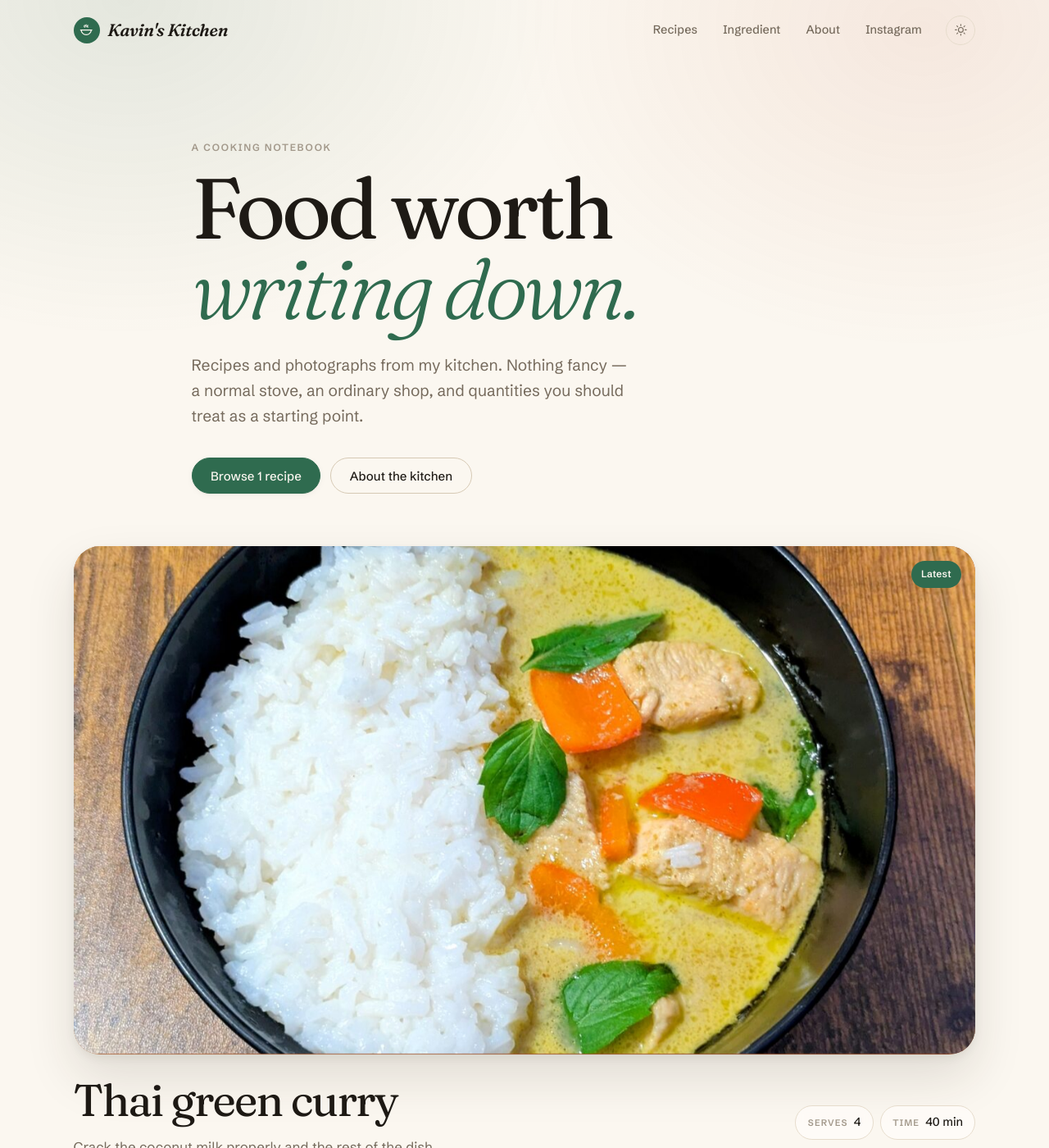
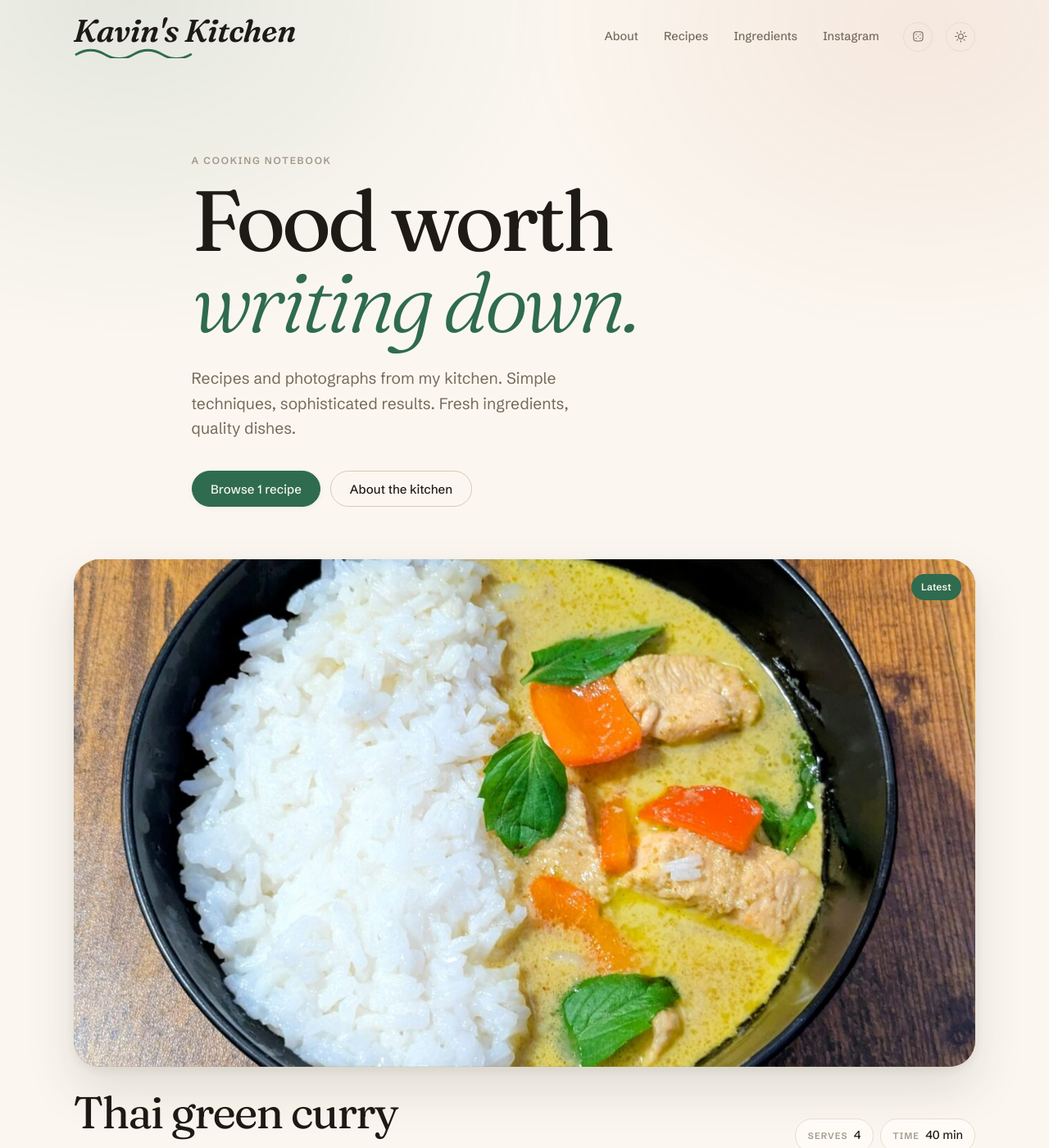
Before and after one commit to kavink7/kcooks-recipes, a Jekyll site: the page built from index.html, in a window 1280 px wide and 1400 px high. Shown: the whole window at 82% size. Built offline with Jekyll 4.4.1, drawn with Linux system fonts in a browser that asks for light colours.

Commit message:
new features and some fixes

```diff
--- a/_includes/masthead.html
+++ b/_includes/masthead.html
@@ -1,24 +1,31 @@
 <header class="masthead">
   <div class="masthead__inner wrap">
     <a class="wordmark" href="{{ '/' | relative_url }}">
-      <span class="wordmark__mark" aria-hidden="true">
-        <svg viewBox="0 0 24 24" fill="none" stroke="currentColor" stroke-width="1.6" stroke-linecap="round" stroke-linejoin="round">
-          <path d="M4 12.5c0 4.14 3.58 7.5 8 7.5s8-3.36 8-7.5"/>
-          <path d="M3 12.5h18"/>
-          <path d="M9.5 8c-.9-.9-.9-2.1 0-3M12 7.3c-.9-.9-.9-2.1 0-3M14.5 8c-.9-.9-.9-2.1 0-3"/>
-        </svg>
-      </span>
       <span class="wordmark__text">{{ site.title }}</span>
+      <svg class="wordmark__flourish" viewBox="0 0 142 14" preserveAspectRatio="none" fill="none" stroke="currentColor" stroke-width="3" stroke-linecap="round" aria-hidden="true">
+        <path d="M3 9 Q 20 -2 37 9 T 71 9 T 105 9 T 139 9"/>
+      </svg>
     </a>
 
     <nav class="nav" aria-label="Primary">
+      <a href="{{ '/about/' | relative_url }}"{% if page.url == '/about/' %} aria-current="page"{% endif %}>About</a>
       <a href="{{ '/recipes/' | relative_url }}"{% if page.url contains '/recipes' %} aria-current="page"{% endif %}>Recipes</a>
-      <a href="{{ '/ingredient-of-the-day/' | relative_url }}"{% if page.url == '/ingredient-of-the-day/' %} aria-current="page"{% endif %}>Ingredient</a>
-      <a href="{{ '/about/' | relative_url }}"{% if page.url == '/about/' %} aria-current="page"{% endif %}>About</a>
+      <a href="{{ '/ingredient-of-the-day/' | relative_url }}"{% if page.url == '/ingredient-of-the-day/' %} aria-current="page"{% endif %}>Ingredients</a>
       {%- if site.instagram and site.instagram != '' %}
       <a class="nav__out" href="https://instagram.com/{{ site.instagram }}" rel="me noopener">Instagram</a>
       {%- endif %}
     </nav>
+
+    <button class="shuffle" type="button" data-random-recipe aria-label="Take me to a random recipe">
+      <svg viewBox="0 0 24 24" fill="none" stroke="currentColor" stroke-width="1.6" stroke-linecap="round" stroke-linejoin="round" aria-hidden="true">
+        <rect x="4" y="4" width="16" height="16" rx="4.5"/>
+        <circle cx="8.5" cy="8.5" r="1.1" fill="currentColor" stroke="none"/>
+        <circle cx="15.5" cy="8.5" r="1.1" fill="currentColor" stroke="none"/>
+        <circle cx="12" cy="12" r="1.1" fill="currentColor" stroke="none"/>
+        <circle cx="8.5" cy="15.5" r="1.1" fill="currentColor" stroke="none"/>
+        <circle cx="15.5" cy="15.5" r="1.1" fill="currentColor" stroke="none"/>
+      </svg>
+    </button>
 
     <button class="themetoggle" type="button" data-theme-toggle aria-label="Switch between light and dark">
       <svg class="themetoggle__sun" viewBox="0 0 24 24" fill="none" stroke="currentColor" stroke-width="1.6" stroke-linecap="round" aria-hidden="true">
--- a/_layouts/default.html
+++ b/_layouts/default.html
@@ -6,6 +6,7 @@
   {% include masthead.html %}
   <main id="main">{{ content }}</main>
   {% include colophon.html %}
+  <script type="application/json" id="recipe-index">[{% for r in site.recipes %}{{ r.url | relative_url | jsonify }}{% unless forloop.last %},{% endunless %}{% endfor %}]</script>
   <script src="{{ '/assets/js/site.js' | relative_url }}" defer></script>
 </body>
 </html>
--- a/assets/css/main.css
+++ b/assets/css/main.css
@@ -334,32 +334,34 @@ a { color: inherit; text-decoration: none; }
 
 .wordmark {
   display: inline-flex;
-  align-items: center;
-  gap: 0.6rem;
+  flex-direction: column;
+  align-items: flex-start;
+  gap: 0.15rem;
   margin-right: auto;
+  font-size: clamp(1.8rem, 3vw, 2.4rem);
+  transition: font-size 260ms var(--ease);
 }
-.wordmark__mark {
-  display: grid;
-  place-items: center;
-  width: 2rem;
-  height: 2rem;
-  flex: none;
-  border-radius: 50%;
-  background: var(--accent);
-  color: var(--paper);
-  transition: transform 300ms var(--ease);
-}
-.wordmark__mark svg { width: 1.15rem; height: 1.15rem; }
-.wordmark:hover .wordmark__mark { transform: rotate(-8deg) scale(1.05); }
 
 .wordmark__text {
   font-family: var(--font-display);
   font-style: italic;
   font-weight: 600;
-  font-size: 1.3rem;
+  font-size: 1em;
+  line-height: 1;
   letter-spacing: -0.01em;
-  font-variation-settings: "SOFT" 60, "WONK" 1;
+  color: var(--ink);
+  font-variation-settings: "SOFT" 80, "WONK" 1;
 }
+
+.wordmark__flourish {
+  width: 3.8em;
+  height: 0.34em;
+  color: var(--accent);
+  transition: transform 320ms var(--ease);
+}
+.wordmark:hover .wordmark__flourish { transform: translateY(1px) scaleX(1.06); }
+
+.masthead.is-stuck .wordmark { font-size: clamp(1.4rem, 2vw, 1.7rem); }
 
 .nav {
   display: flex;
@@ -380,6 +382,7 @@ a { color: inherit; text-decoration: none; }
   background: var(--accent-soft);
 }
 
+.shuffle,
 .themetoggle {
   display: grid;
   place-items: center;
@@ -394,6 +397,10 @@ a { color: inherit; text-decoration: none; }
   cursor: pointer;
   transition: color 180ms var(--ease), border-color 180ms var(--ease), transform 300ms var(--ease);
 }
+.shuffle svg { width: 1.05rem; height: 1.05rem; }
+.shuffle:hover { color: var(--accent-ink); border-color: var(--accent); transform: rotate(-14deg) scale(1.08); }
+.shuffle:active { transform: rotate(8deg) scale(0.92); }
+
 .themetoggle:hover { color: var(--ink); border-color: var(--rule-strong); transform: rotate(18deg); }
 .themetoggle svg { width: 1.05rem; height: 1.05rem; grid-area: 1 / 1; }
 .themetoggle__moon { display: none; }
@@ -408,7 +415,7 @@ a { color: inherit; text-decoration: none; }
 @media (max-width: 34rem) {
   .nav__out { display: none; }
   .nav a { padding-inline: 0.6rem; }
-  .wordmark__text { font-size: 1.15rem; }
+  .wordmark { font-size: 1.5rem; }
 }
 
 /* ------------------------------------------------------------------
--- a/assets/js/site.js
+++ b/assets/js/site.js
@@ -59,6 +59,20 @@
     setTimeout(revealAll, 4000);
   }
 
+  /* ---- Random recipe -------------------------------------------------- */
+
+  document.querySelectorAll('[data-random-recipe]').forEach(function (button) {
+    button.addEventListener('click', function () {
+      var index = document.getElementById('recipe-index');
+      if (!index) return;
+      var urls = JSON.parse(index.textContent);
+      if (!urls.length) return;
+      var choices = urls.length > 1 ? urls.filter(function (u) { return u !== location.pathname; }) : urls;
+      var pick = choices[Math.floor(Math.random() * choices.length)];
+      window.location.href = pick;
+    });
+  });
+
   /* ---- Cross ingredients off as you gather them ---------------------- */
 
   document.querySelectorAll('.checklist').forEach(function (list) {
--- a/index.html
+++ b/index.html
@@ -8,7 +8,7 @@ layout: default
   <div class="wrap opener__inner">
     <p class="eyebrow">{{ site.tagline }}</p>
     <h1 class="opener__title">Food worth <em>writing&nbsp;down.</em></h1>
-    <p class="opener__lede">{{ site.description }} Nothing fancy — a normal stove, an ordinary shop, and quantities you should treat as a starting point.</p>
+    <p class="opener__lede">Recipes and photographs from my kitchen. Simple techniques, sophisticated results. Fresh ingredients, quality dishes.</p>
     <div class="opener__actions">
       <a class="btn btn--solid" href="{{ '/recipes/' | relative_url }}">Browse {{ plates.size }} recipe{% if plates.size != 1 %}s{% endif %}</a>
       <a class="btn" href="{{ '/about/' | relative_url }}">About the kitchen</a>
--- a/ingredient-of-the-day.html
+++ b/ingredient-of-the-day.html
@@ -2,7 +2,7 @@
 layout: page
 title: Ingredient of the Day
 permalink: /ingredient-of-the-day/
-intro: A single ingredient, highlighted daily — picked by hand, not by algorithm.
+intro: A new ingredient picked fresh every day to showcase the variety of flavors the world has to offer.
 ---
 
 <div class="soon">
```
